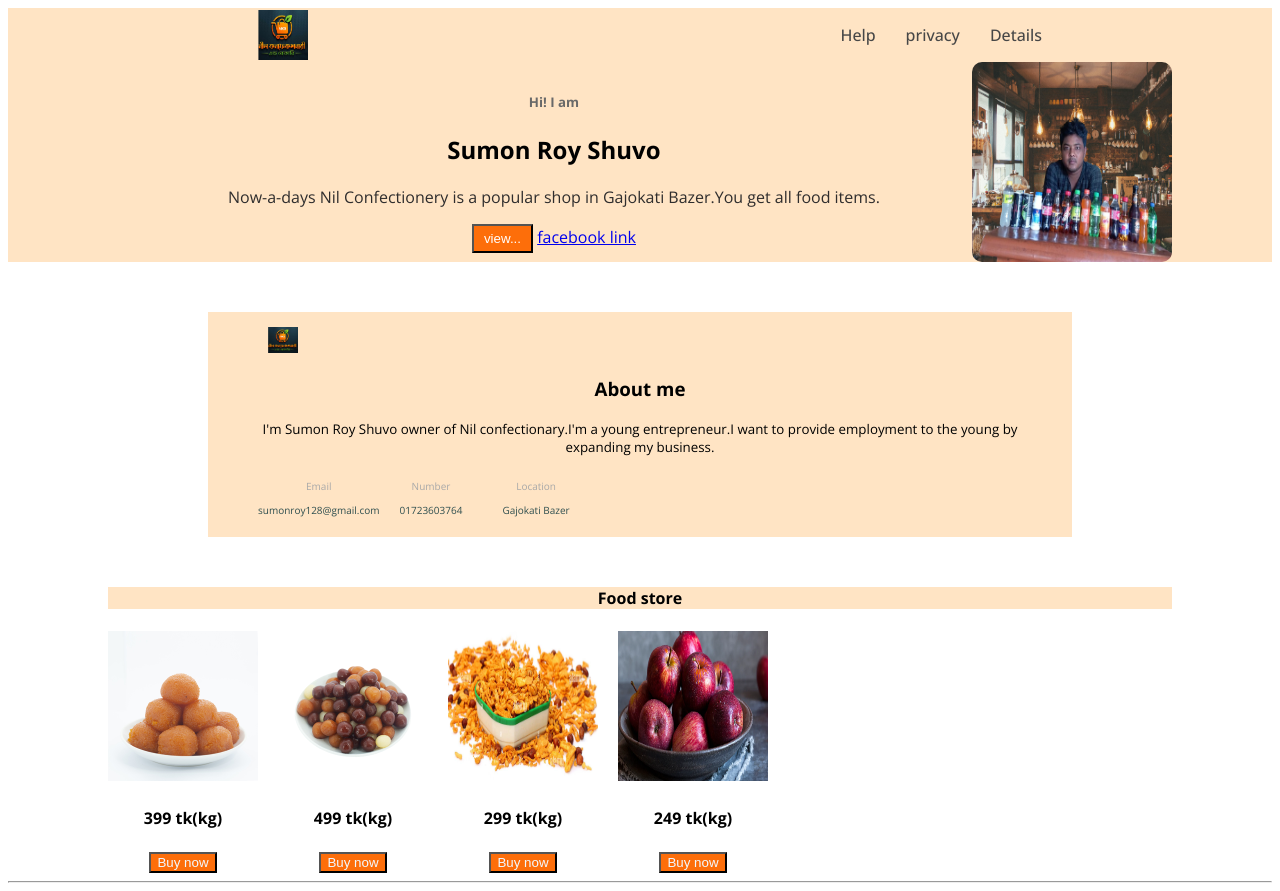
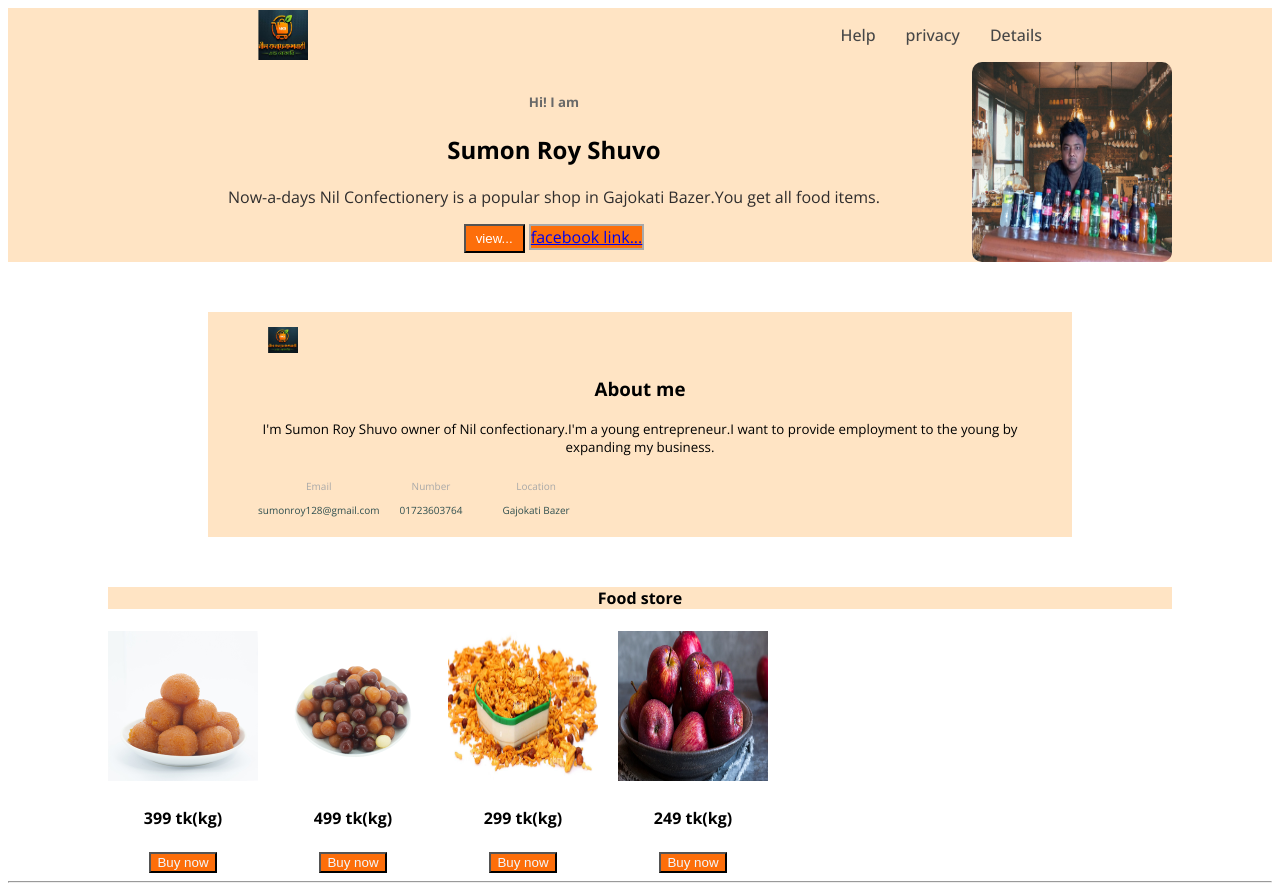
Before and after one commit to subhrotoBarmon/first-complete-website, a plain HTML site: page index.html in a window 1280 px wide. Drawn offline with nearby package versions, Linux system fonts and the light colour scheme.

Commit message:
again code

```diff
--- a/index.html
+++ b/index.html
@@ -29,7 +29,7 @@
                     Now-a-days Nil Confectionery is a popular shop in Gajokati Bazer.You get all food items.
                 </p>
                 <button class="button"> view...</button>
-                <a href="https://www.facebook.com/sumon.roy.shuvo.40?mibextid=kFxxJD">facebook link</a>
+                <a href="https://www.facebook.com/sumon.roy.shuvo.40?mibextid=kFxxJD"><i class="fa-brands fa-facebook"></i> facebook link...</a>
             </div>
             <img  src="jj.png" alt="">
         </div>
--- a/styles/new.css
+++ b/styles/new.css
@@ -115,3 +115,8 @@ nav li a{
 button :hover{
     animation: 0.5s;
 }
+.banner-content a{
+    border: 2px solid darkgray;
+    /* border-radius: 5px; */
+    background-color: #FD6E0A;
+}
```
